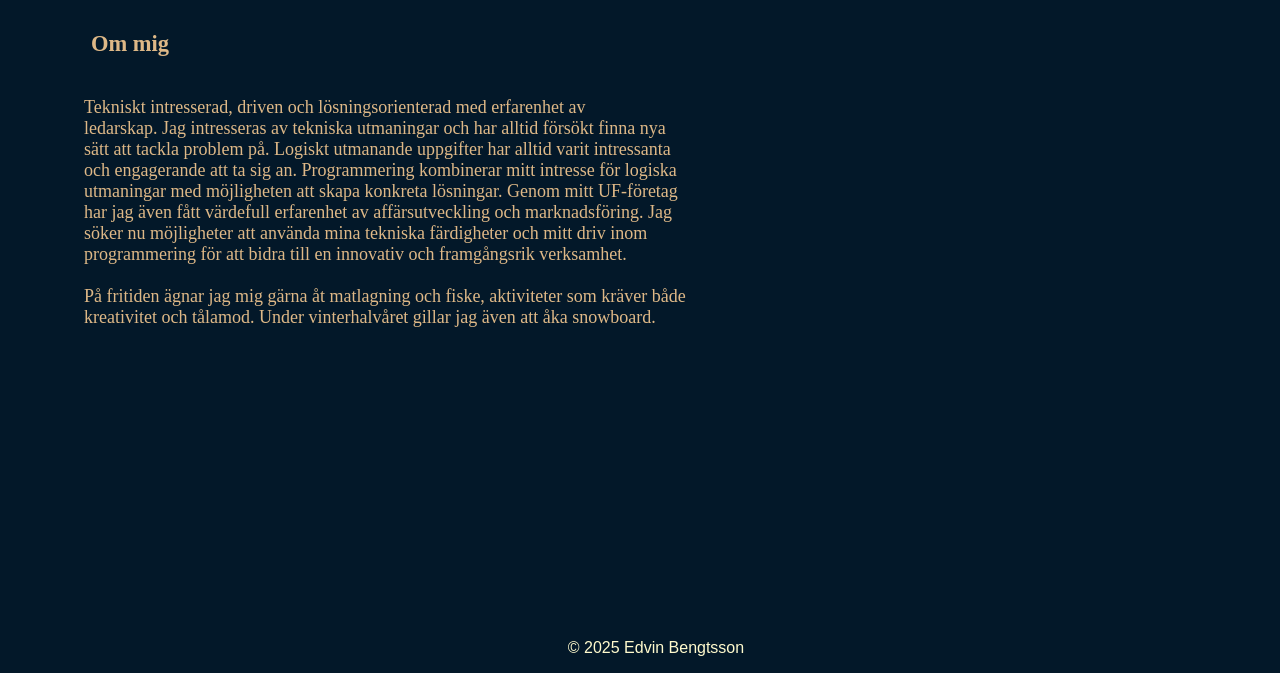
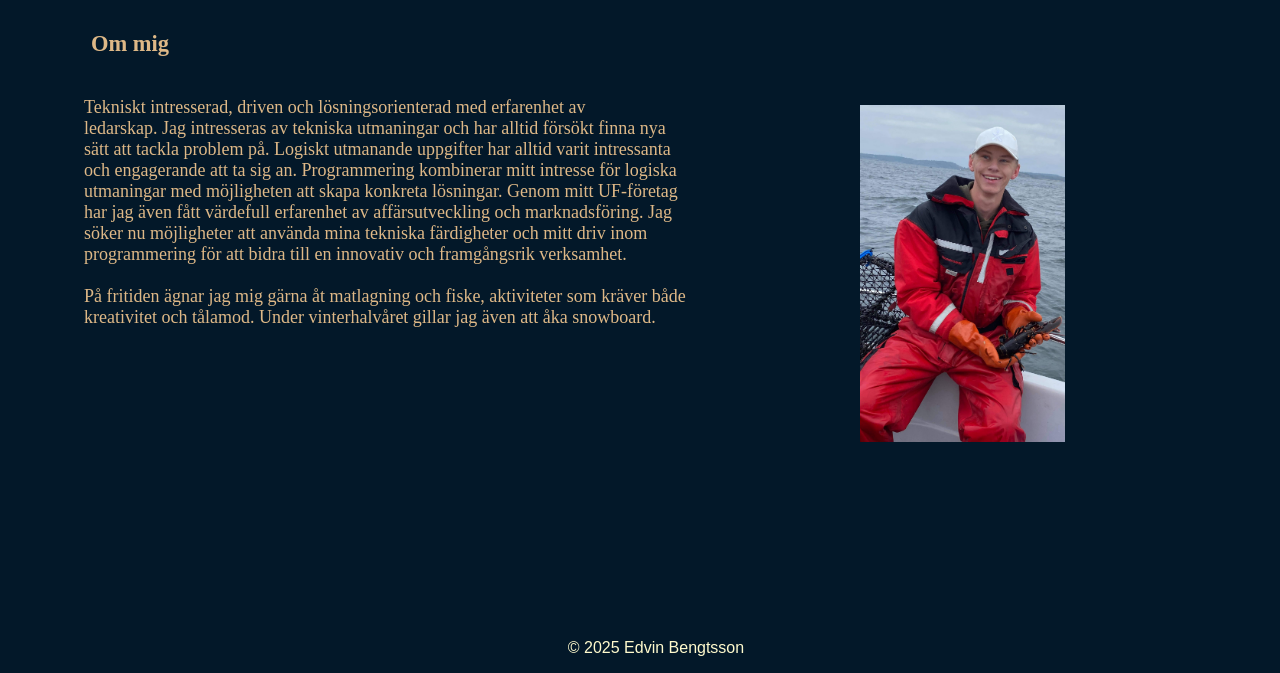
Before and after one commit to Amfibie/Business_card, a plain HTML site: page personalInfo.html in a window 1280 px wide. Shown: the part 127-800 px from the top of the page. Drawn offline with Linux system fonts and the light colour scheme.

Commit message:
another try with potratt

```diff
--- a/personalInfo.html
+++ b/personalInfo.html
@@ -11,7 +11,7 @@
             padding: 0;
             background-color: rgb(3, 24, 41);
 
-            background-image:url('images\Potratt.JPG');
+            background-image:url('images/Potratt.jpg');
             background-repeat: no-repeat;
             background-attachment: fixed;
             background-position:80%;
```
